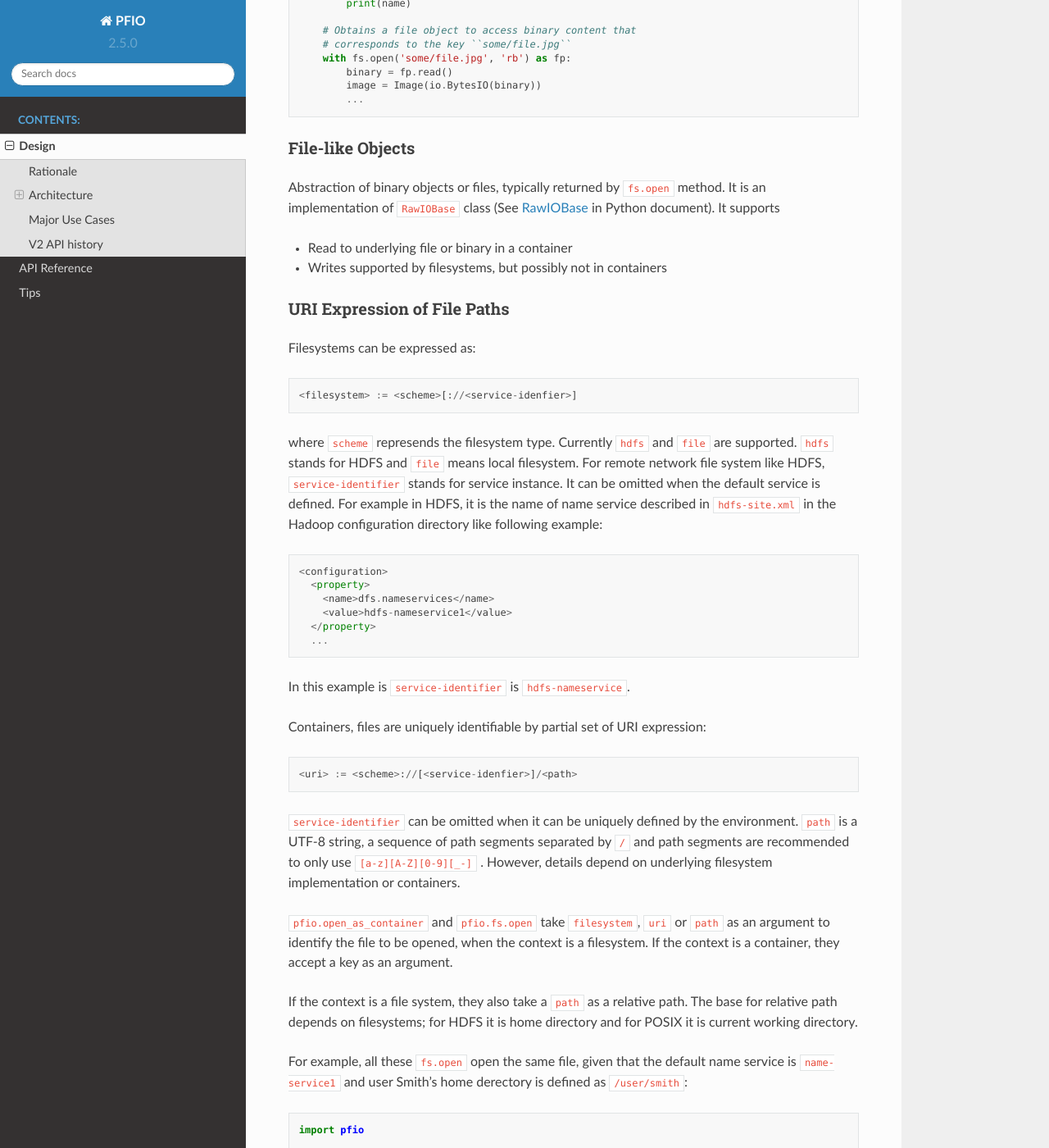
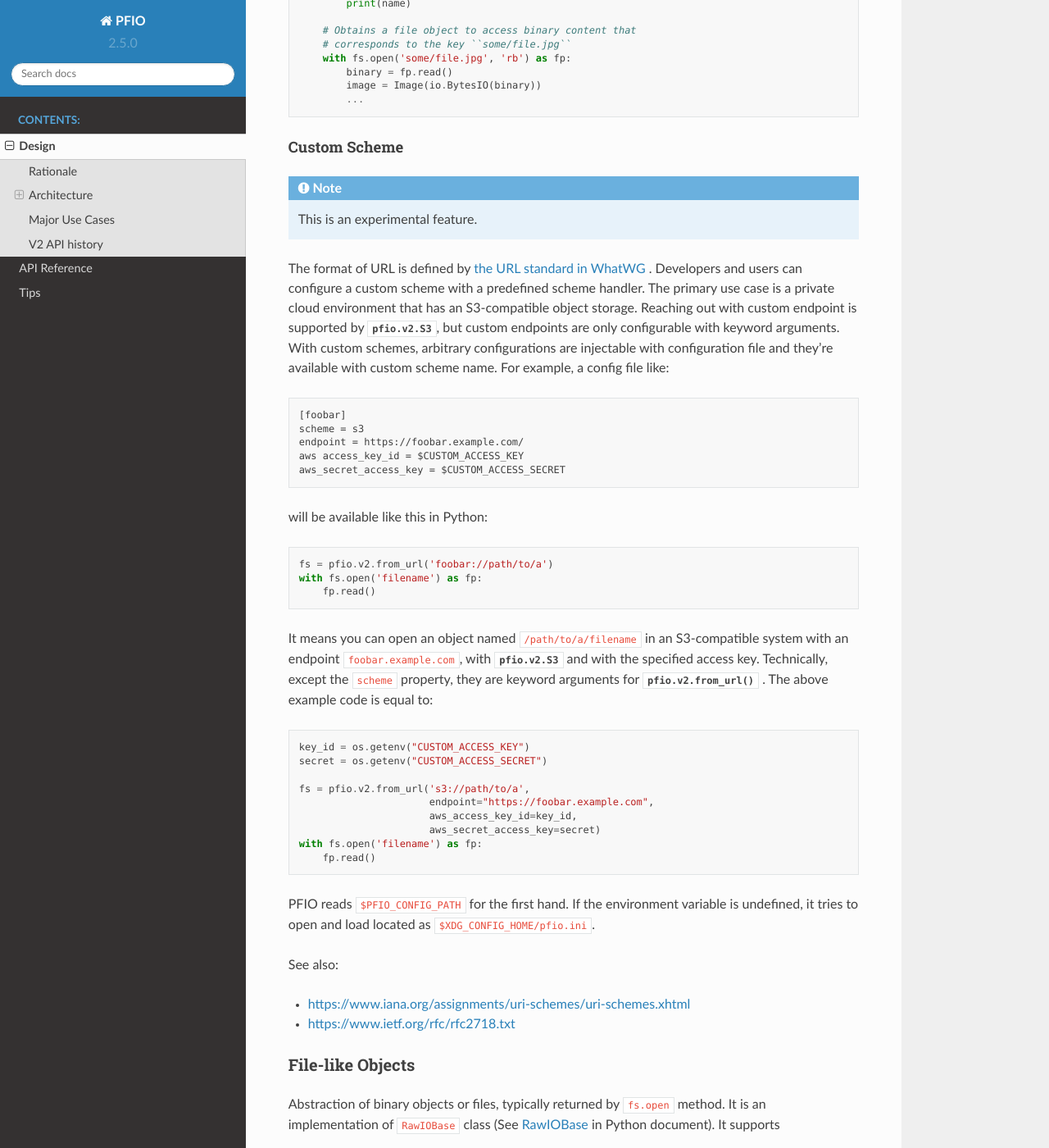
Before and after one commit to pfnet/pfio, a Sphinx documentation site: the page built from docs/source/design.rst, in a window 1280 px wide and 1400 px high, scrolled down 2419 px. Shown: the whole window at 82% size. Built offline with Sphinx 7.4.7 and the Read the Docs theme 2.0.0, drawn with Linux system fonts in a browser that asks for light colours; the version number is read from the project's files by our own code.

Commit message:
Custom scheme (#300)
* PoC of custom scheme

* Resolve access key infos via environment variables

* Extend timeout

* Update document

* Add test and doc

* Flake8

```diff
--- a/docs/source/design.rst
+++ b/docs/source/design.rst
@@ -117,6 +117,60 @@ in ZIP. It supports:
             ...
 
 
+Custom Scheme
+'''''''''''''
+
+.. note:: This is an experimental feature.
+
+The format of URL is defined by `the URL standard in WhatWG
+<https://url.spec.whatwg.org/>`_ . Developers and users can configure
+a custom scheme with a predefined scheme handler. The primary use case
+is a private cloud environment that has an S3-compatible object
+storage. Reaching out with custom endpoint is supported by
+:py:class:`pfio.v2.S3`, but custom endpoints are only configurable
+with keyword arguments. With custom schemes, arbitrary configurations
+are injectable with configuration file and they're available with
+custom scheme name. For example, a config file like::
+
+  [foobar]
+  scheme = s3
+  endpoint = https://foobar.example.com/
+  aws access_key_id = $CUSTOM_ACCESS_KEY
+  aws_secret_access_key = $CUSTOM_ACCESS_SECRET
+
+
+will be available like this in Python::
+
+  fs = pfio.v2.from_url('foobar://path/to/a')
+  with fs.open('filename') as fp:
+      fp.read()
+
+
+It means you can open an object named ``/path/to/a/filename`` in an
+S3-compatible system with an endpoint ``foobar.example.com``, with
+:py:class:`pfio.v2.S3` and with the specified access key. Technically,
+except the ``scheme`` property, they are keyword arguments for
+:py:meth:`pfio.v2.from_url` . The above example code is equal to::
+
+  key_id = os.getenv("CUSTOM_ACCESS_KEY")
+  secret = os.getenv("CUSTOM_ACCESS_SECRET")
+
+  fs = pfio.v2.from_url('s3://path/to/a',
+                        endpoint="https://foobar.example.com",
+                        aws_access_key_id=key_id,
+                        aws_secret_access_key=secret)
+  with fs.open('filename') as fp:
+      fp.read()
+
+
+PFIO reads ``$PFIO_CONFIG_PATH`` for the first hand. If the
+environment variable is undefined, it tries to open and load located
+as ``$XDG_CONFIG_HOME/pfio.ini``.
+
+See also:
+
+- https://www.iana.org/assignments/uri-schemes/uri-schemes.xhtml
+- https://www.ietf.org/rfc/rfc2718.txt
 
 File-like Objects
 ~~~~~~~~~~~~~~~~~
```
Also changed, not shown: 5 other files.
